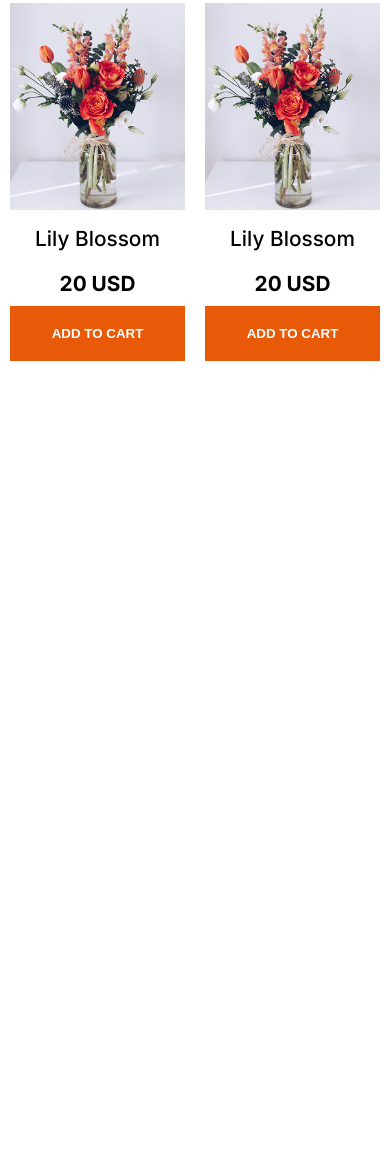
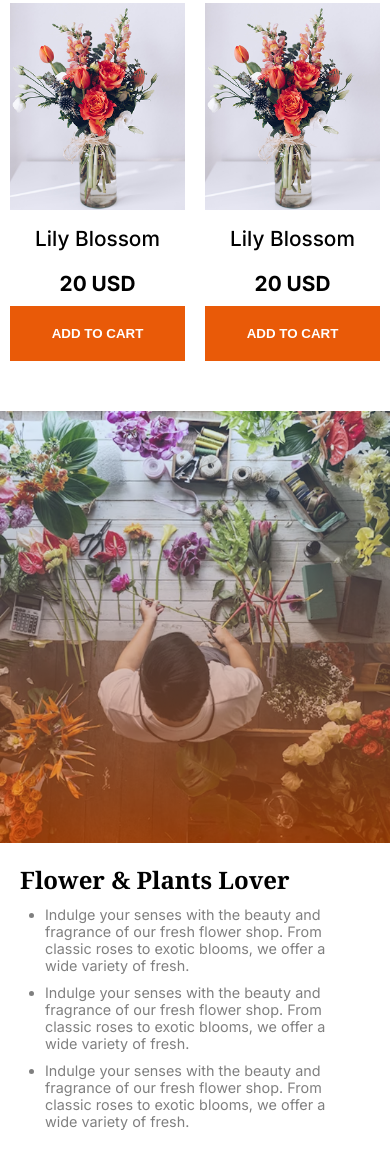
Before and after one commit to IsmailHosen01/Assignment-02, a plain HTML site: page index.html in a window 390 px wide. Shown: the part 2059-3228 px from the top of the page. Before the commit the page ends 2440 px from the top, so only its background shows below. Drawn offline with Linux system fonts and the light colour scheme.

Commit message:
responsive lover section done

```diff
--- a/index.html
+++ b/index.html
@@ -35,7 +35,8 @@
 
         <div class="banner">
             <div>
-                <h2 class="banner-title noto-serif-font"><span class="banner-always">ALWAYS</span> FRESH <br> FLOWERS</h2>
+                <h2 class="banner-title noto-serif-font"><span class="banner-always">ALWAYS</span> FRESH <br> FLOWERS
+                </h2>
                 <p class="banner-description">Indulge your senses with the beauty and fragrance of our fresh flower
                     shop. From classic roses to exotic blooms, we offer a wide variety of fresh flowers that are perfect
                     for any occasion. </p>
@@ -48,10 +49,12 @@
     </header>
 
     <main>
+        <!-- our plant section -->
         <section class="our-plants container">
             <div class="our-plants-header">
                 <h3 class="our-plants-title noto-serif-font "><span class="our">Our</span> Plants</h3>
-                <p class="our-plants-description">Indulge your senses with the beauty and fragrance of our fresh flower shop. From classic roses to exotic blooms, we offer a wide variety of fresh.</p>
+                <p class="our-plants-description">Indulge your senses with the beauty and fragrance of our fresh flower
+                    shop. From classic roses to exotic blooms, we offer a wide variety of fresh.</p>
             </div>
             <div class="card-container">
                 <div class="card">
@@ -104,6 +107,22 @@
                 </div>
             </div>
         </section>
+
+        <!-- lover section -->
+        <section class="lover container">
+            <img src="./assets/flower-store.png" alt="">
+            <div class="lover-div">
+                <h3 class="lover-title noto-serif-font">Flower & Plants Lover</h3>
+                <ul>
+                    <li>Indulge your senses with the beauty and fragrance of our fresh flower shop. From classic roses
+                        to exotic blooms, we offer a wide variety of fresh.</li>
+                    <li>Indulge your senses with the beauty and fragrance of our fresh flower shop. From classic roses
+                        to exotic blooms, we offer a wide variety of fresh.</li>
+                    <li>Indulge your senses with the beauty and fragrance of our fresh flower shop. From classic roses
+                        to exotic blooms, we offer a wide variety of fresh.</li>
+                </ul>
+            </div>
+        </section>
     </main>
 
     <footer>
--- a/style.css
+++ b/style.css
@@ -135,6 +135,29 @@
     color: white;
 }
 
+/* lover section */
+.lover{
+    margin-top: 180px;
+    display: flex;
+    justify-content: space-between;
+}
+
+.lover-div{
+    padding: 20px 50px;
+}
+
+.lover-title{
+    font-size: 3.125rem;
+    font-weight: 700;
+}
+
+.lover-div ul li{
+    color: rgba(0, 0, 0, 0.5);
+    font-size: 1.3rem;
+    font-weight: 400;
+    margin: 20px 50px;
+}
+
 
 /* Responsive part */
 @media screen and (max-width: 576px) {
@@ -185,4 +208,24 @@
         padding: 20px 30px;
     }
 
+    /* lover section */
+
+    .lover{
+        flex-direction: column;
+        margin-top: 40px;
+    }
+
+    .lover-div{
+        padding: 20px;
+    }
+
+    .lover-title{
+        font-size: 1.5rem;
+    }
+
+    .lover-div ul li{
+        font-size: 0.9rem;
+        margin: 10px 25px;
+    }
+
 }
```
